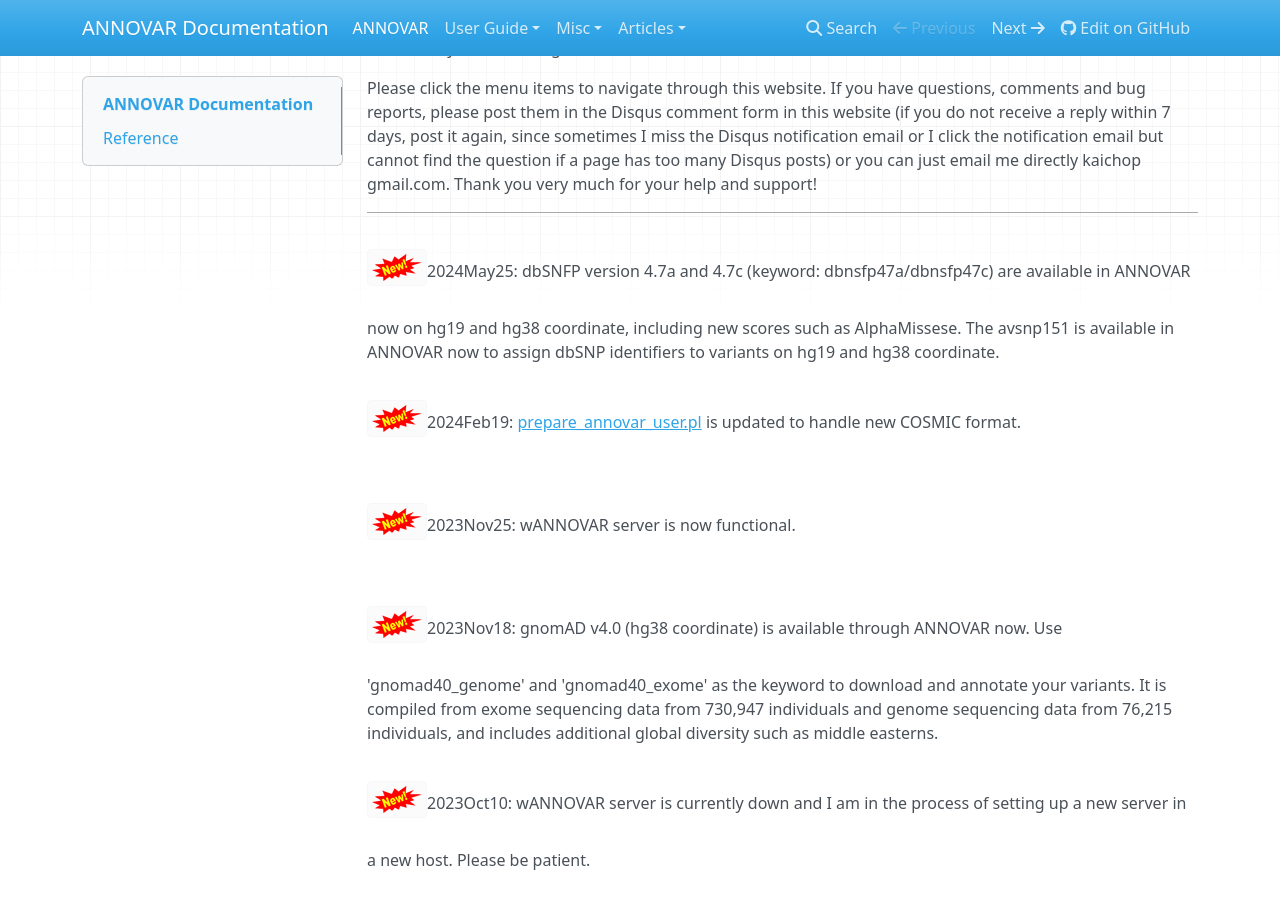
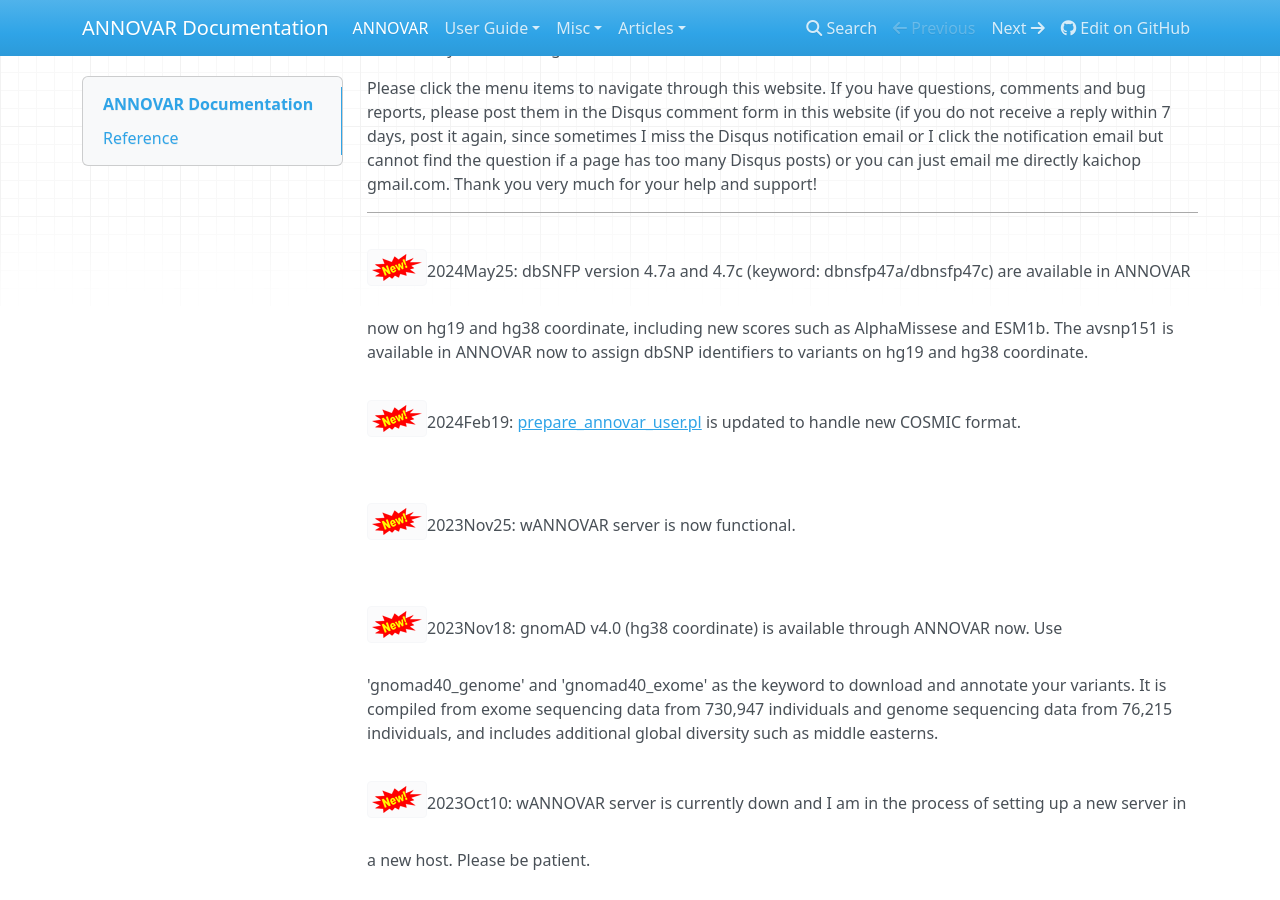
Before and after one commit to WGLab/doc-ANNOVAR, an MkDocs documentation site: the page built from docs/index.md, in a window 1280 px wide and 900 px high, scrolled down 546 px. Built offline with MkDocs 1.6.1, drawn with Linux system fonts in a browser that asks for light colours; nearby versions of some CDN libraries.

Commit message:
Update index.md

```diff
--- a/docs/index.md
+++ b/docs/index.md
@@ -10,7 +10,7 @@ ANNOVAR is an efficient software tool to utilize update-to-date information to f
 Please click the menu items to navigate through this website. If you have questions, comments and bug reports, please post them in the Disqus comment form in this website (if you do not receive a reply within 7 days, post it again, since sometimes I miss the Disqus notification email or I click the notification email but cannot find the question if a page has too many Disqus posts) or you can just email me directly kaichop gmail.com. Thank you very much for your help and support!
 
 ---
-![new](img/new.png)2024May25: dbSNFP version 4.7a and 4.7c (keyword: dbnsfp47a/dbnsfp47c) are available in ANNOVAR now on hg19 and hg38 coordinate, including new scores such as AlphaMissese. The avsnp151 is available in ANNOVAR now to assign dbSNP identifiers to variants on hg19 and hg38 coordinate.
+![new](img/new.png)2024May25: dbSNFP version 4.7a and 4.7c (keyword: dbnsfp47a/dbnsfp47c) are available in ANNOVAR now on hg19 and hg38 coordinate, including new scores such as AlphaMissese and ESM1b. The avsnp151 is available in ANNOVAR now to assign dbSNP identifiers to variants on hg19 and hg38 coordinate.
 
 ![new](img/new.png)2024Feb19: [prepare_annovar_user.pl](http://www.openbioinformatics.org/annovar/download/prepare_annovar_user.pl) is updated to handle new COSMIC format.
 
```
